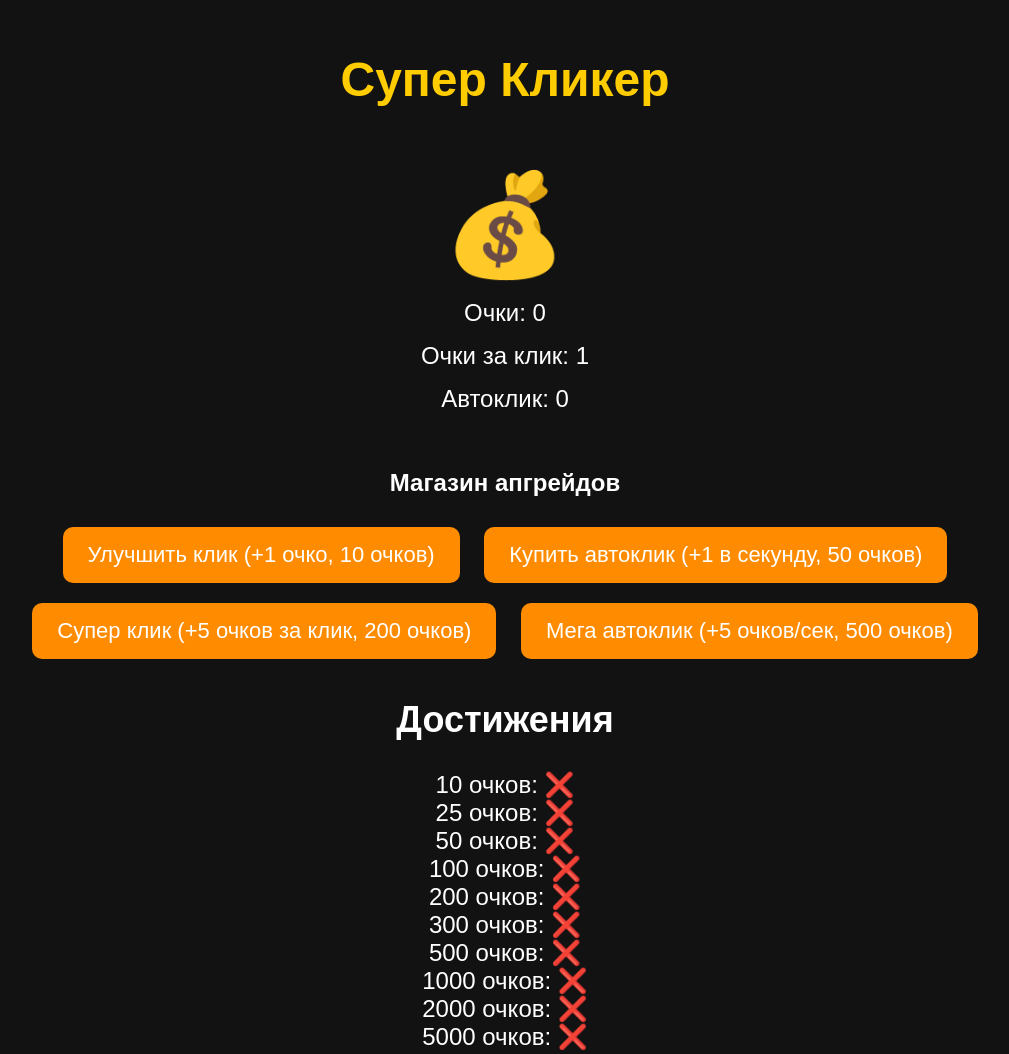
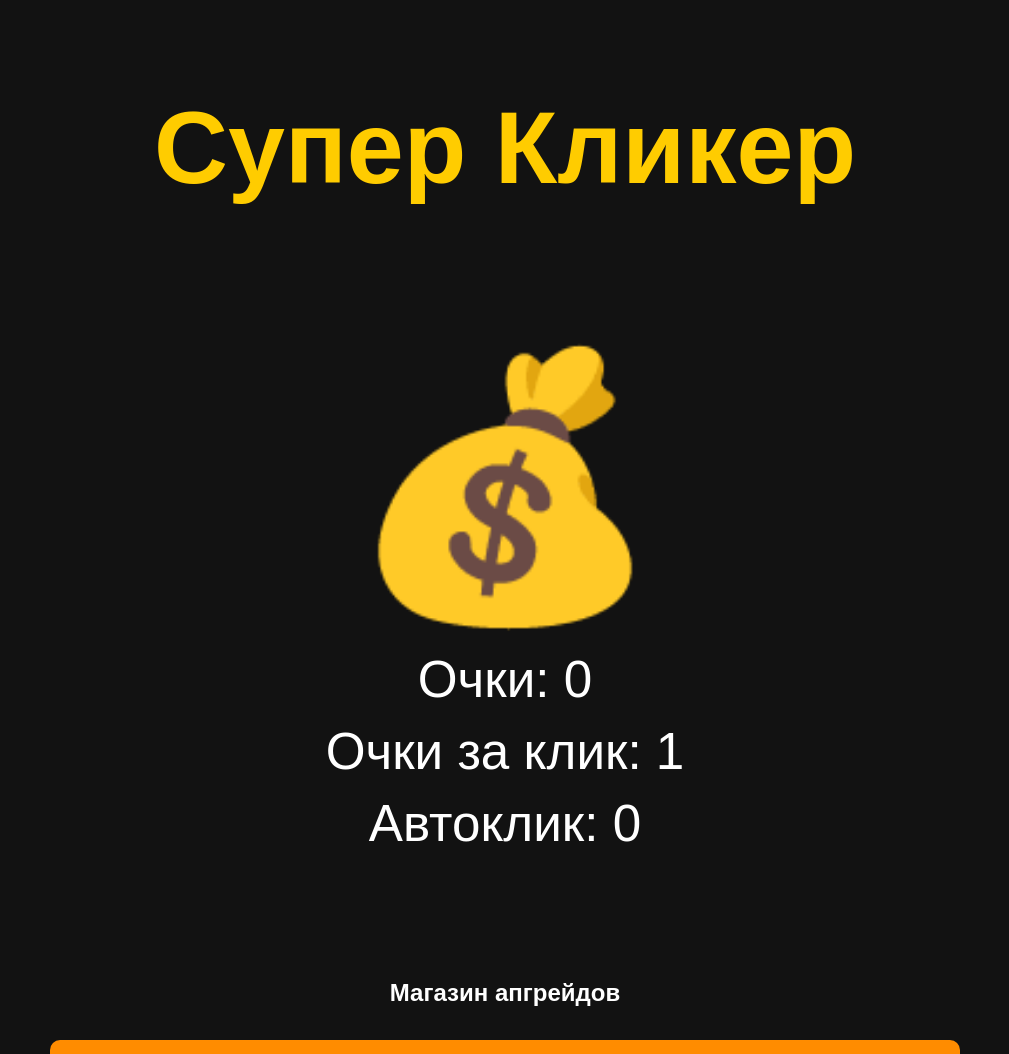
Before and after one commit to Abobamind/clicker-game, a plain HTML site: page index.html in a window 1280 px wide. Shown: the top 1054 px of the page, without its empty margins (135-1144 px from the left). Drawn offline with Linux system fonts and the light colour scheme.

Commit message:
Add files via upload

```diff
--- a/style.css
+++ b/style.css
@@ -8,14 +8,14 @@ body {
 }
 
 h1 {
-    font-size: 48px;
+    font-size: 8vw; /* размер шрифта под экран */
     color: #ffcc00;
 }
 
 button {
-    font-size: 22px;
-    padding: 15px 25px;
-    margin: 10px;
+    font-size: 4vw; /* адаптивные кнопки */
+    padding: 2vw 4vw;
+    margin: 1vw;
     cursor: pointer;
     border: none;
     border-radius: 10px;
@@ -29,18 +29,18 @@ button:hover {
 }
 
 #score, #clickPowerDisplay, #autoClickDisplay, #achievements {
-    font-size: 24px;
-    margin-top: 15px;
+    font-size: 4vw; /* адаптивный текст */
+    margin-top: 1vw;
 }
 
 #shop {
-    margin-top: 30px;
+    margin-top: 5vw;
 }
 
 .game-area {
-    margin-bottom: 20px;
+    margin-bottom: 5vw;
     position: relative;
-    height: 300px;
+    height: 50vw; /* высота области под экран */
     display: flex;
     flex-direction: column;
     align-items: center;
@@ -49,7 +49,7 @@ button:hover {
 }
 
 #clickCoin {
-    font-size: 100px;
+    font-size: 20vw; /* монета масштабируется под экран */
     cursor: pointer;
     transition: transform 0.1s;
     user-select: none;
@@ -57,3 +57,14 @@ button:hover {
 #clickCoin:active {
     transform: scale(0.9);
 }
+
+/* Дополнительно для маленьких экранов */
+@media (max-width: 600px) {
+    button {
+        font-size: 5vw;
+        padding: 3vw 6vw;
+    }
+    #score, #clickPowerDisplay, #autoClickDisplay, #achievements {
+        font-size: 5vw;
+    }
+}
```
